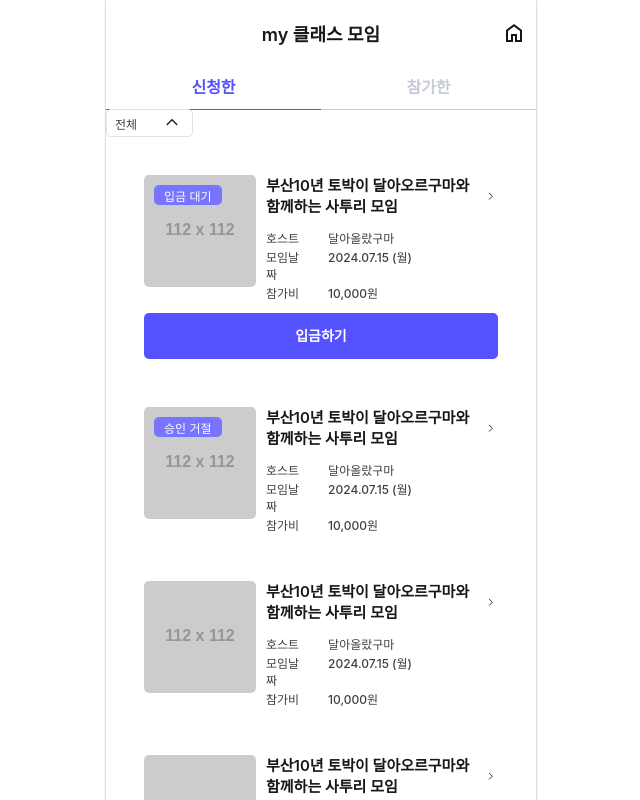
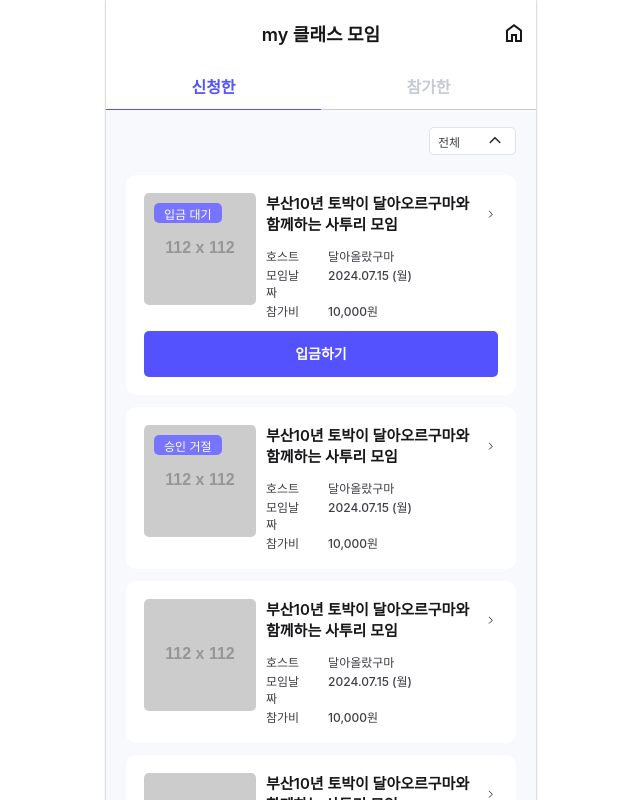
Before and after one commit to PICK-PLE/PICKPLE-client, a React (Vite) app: page /guest/myclass in a window 1280 px wide. Shown: the top 800 px of the page, without its empty margins (319-959 px from the left). Built offline with nearby package versions, Linux system fonts and the light colour scheme; a web font is replaced by a local one.

Commit message:
feat: GuestMyClass 참가한 탭 뷰 구현

```diff
--- a/src/pages/guest/page/GuestMyClass/GuestMyClass.tsx
+++ b/src/pages/guest/page/GuestMyClass/GuestMyClass.tsx
@@ -5,7 +5,9 @@ import {
   tapLine,
   tabWrapper,
   getTabStyle,
-  filterSelectContainer,
+  filterSelectWrapper,
+  guestMyClassCardContainer,
+  filterSelectStyle,
 } from './GuestMyClass.style';
 import { useState } from 'react';
 
@@ -26,12 +28,16 @@ const GuestMyClass = () => {
           </div>
         </div>
       </article>
-      <article css={filterSelectContainer}>
-        <FilterSelect
-          options={['전체', '입금 대기', '승인 대기', '승인 완료', '승인 거절', '환불 완료']}
-        />
-      </article>
-      <GuestMyClassCard />
+      <div css={guestMyClassCardContainer}>
+        <article css={filterSelectWrapper}>
+          <div css={filterSelectStyle}>
+            <FilterSelect
+              options={['전체', '입금 대기', '승인 대기', '승인 완료', '승인 거절', '환불 완료']}
+            />
+          </div>
+        </article>
+        <GuestMyClassCard />
+      </div>
     </>
   );
 };
```
